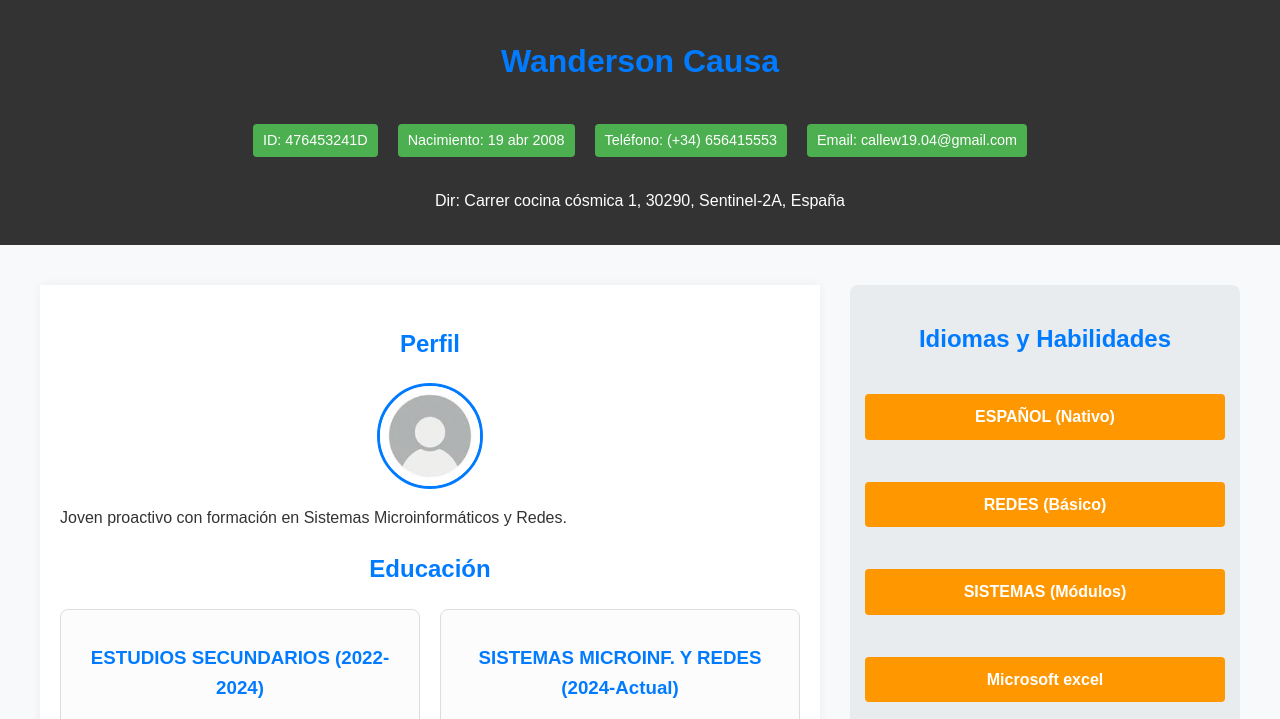
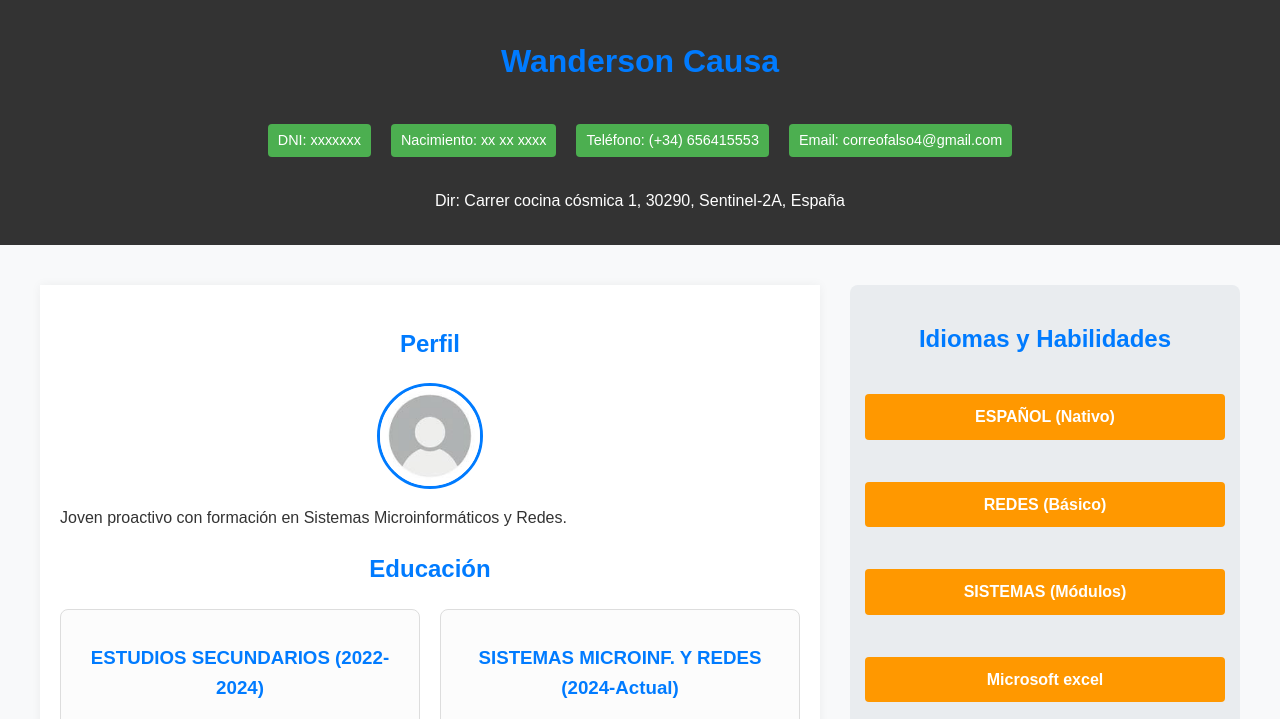
Before and after one commit to wanderson840/CURRICULUM-VITAE, a plain HTML site: page index.html in a window 1280 px wide. Shown: the top 719 px of the page. Drawn offline with Linux system fonts and the light colour scheme.

Commit message:
Modify personal details in index.html
Updated personal information in the CV.

```diff
--- a/index.html
+++ b/index.html
@@ -10,10 +10,10 @@
     <header class="cv-header">
         <h1>Wanderson Causa</h1>
         <div class="datos-flex">
-            <p>ID: 476453241D</p>
-            <p>Nacimiento: 19 abr 2008</p>
+            <p>DNI: xxxxxxx</p>
+            <p>Nacimiento: xx xx xxxx</p>
             <p>Teléfono: (+34) 656415553</p>
-            <p>Email: callew19.04@gmail.com</p>
+            <p>Email: correofalso4@gmail.com</p>
         </div>
         <p>Dir: Carrer cocina cósmica 1, 30290, Sentinel-2A, España</p>
     </header>
```
